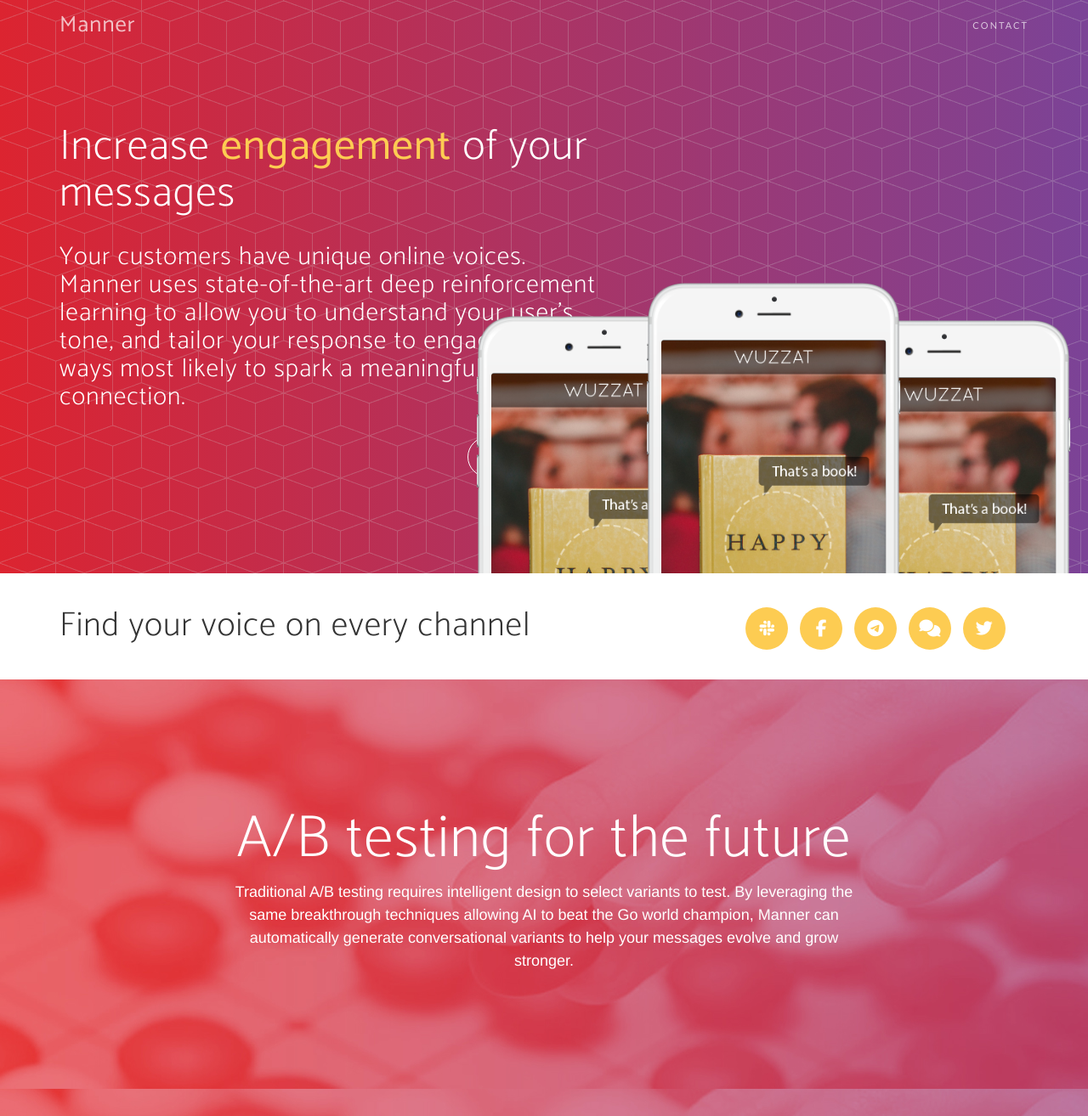
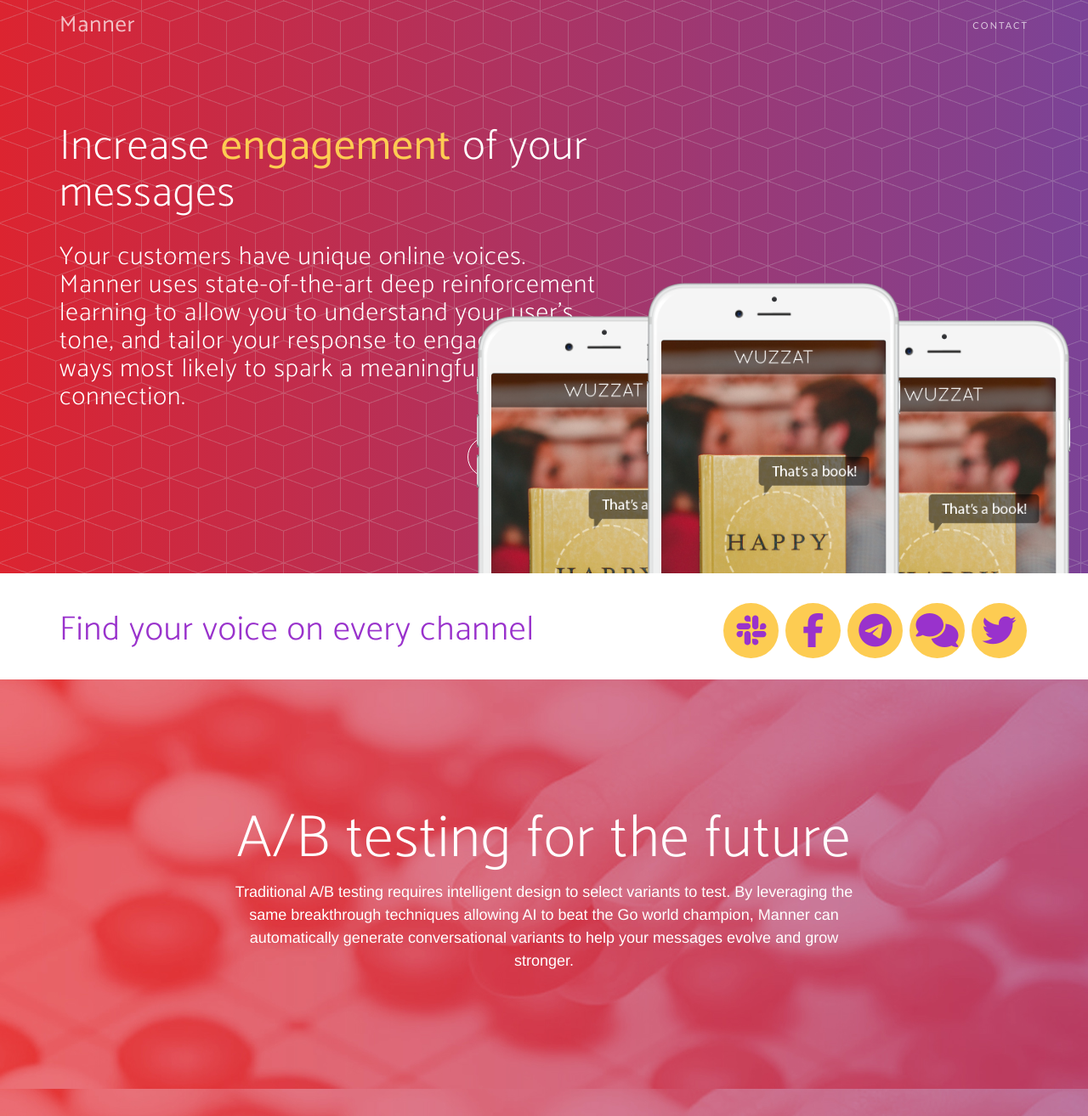
Before and after one commit to Hephistocles/botmanner, a PHP site: page / in a window 1280 px wide. Shown: the top 1314 px of the page at 85% size. Run offline with PHP 8.4, Linux system fonts and the light colour scheme; some libraries are stand-ins or nearby versions; some web fonts are replaced.

Commit message:
Bigger channel buttons

```diff
--- a/css/new-age.css
+++ b/css/new-age.css
@@ -436,12 +436,14 @@ footer ul li a.active {
   color: white;
   border-color: white;
   border: 1px solid;
+  font-weight: 500;
 }
 .btn-outline:hover,
 .btn-outline:focus,
 .btn-outline:active,
 .btn-outline.active {
-  color: white;
+  /*color: white;  */
+  color: darkorchid;
   background-color: #fdcc52;
   border-color: #fdcc52;
 }
@@ -501,7 +503,7 @@ ul.social-network {
 }
 ul.social-network li {
   display: inline;
-    margin: 0 5px;
+  margin: 0 2px;
 }
 
 
@@ -524,8 +526,8 @@ ul.social-network li {
 .social-network a.icoTelegram:hover {
   background-color:#2798d1;
 }
-.social-network a.icoRss:hover i, .social-network a.icoFacebook:hover i, .social-network a.icoTwitter:hover i,
-.social-network a.icoGoogle:hover i, .social-network a.icoVimeo:hover i, .social-network a.icoLinkedin:hover i {
+.social-network a.icoSlack:hover i, .social-network a.icoFacebook:hover i, .social-network a.icoTwitter:hover i,
+.social-network a.icoSms:hover i, .social-network a.icoVimeo:hover i, .social-network a.icoTelegram:hover i {
   color:#fff;
 }
 a.socialIcon:hover, .socialHoverClass {
@@ -540,14 +542,16 @@ a.socialIcon:hover, .socialHoverClass {
   -webkit-border-radius:50%;
   border-radius:50%;
   text-align:center;
-    width: 50px;
-    height: 50px;
+  width: 65px;
+  height: 65px;
   font-size:20px;
+  color: darkorchid;
 }
 .social-circle li i {
   margin:0;
-    line-height:50px;
+  line-height:65px;
   text-align: center;
+  font-size: 40px;
 }
 
 .social-circle li a:hover i, .triggeredHover {
@@ -562,7 +566,8 @@ a.socialIcon:hover, .socialHoverClass {
   transition: all 0.2s;
 }
 .social-circle i {
-    color: #fff;
+  /*color: #fff;*/
+  color: darkorchid;
   -webkit-transition: all 0.8s;
   -moz-transition: all 0.8s;
   -o-transition: all 0.8s;
--- a/index.html
+++ b/index.html
@@ -131,13 +131,13 @@
     </div>
 </header>
 
-    <section class="text-center header-extra" style="background: white;">
+<section class="text-center header-extra" style="background-color: white;">
     <div class="container">
         <div class="row">
-                <div class="col-md-8">
-                    <h2 style="text-align: left;">Find your voice on every channel</h2>
+            <div class="col-md-7">
+                <h2 style="text-align: left; margin-top: 25px; color: darkorchid; font-weight: 300;">Find your voice on every channel</h2>
             </div>
-                <div class="col-md-4" style="padding-top: 20px;">
+            <div class="col-md-5" style="padding-top: 15px; text-align: right">
                 <!--<button class="btn btn-outline btn-xl" style="margin-top: 20px;">Sign up now!</button>-->
                 <ul class="social-network social-circle">
                     <li><a href="#" class="icoSlack" title="Slack"><i class="fa fa-slack"></i></a></li>
```
Lines whose indentation alone changed are shown as unchanged.
